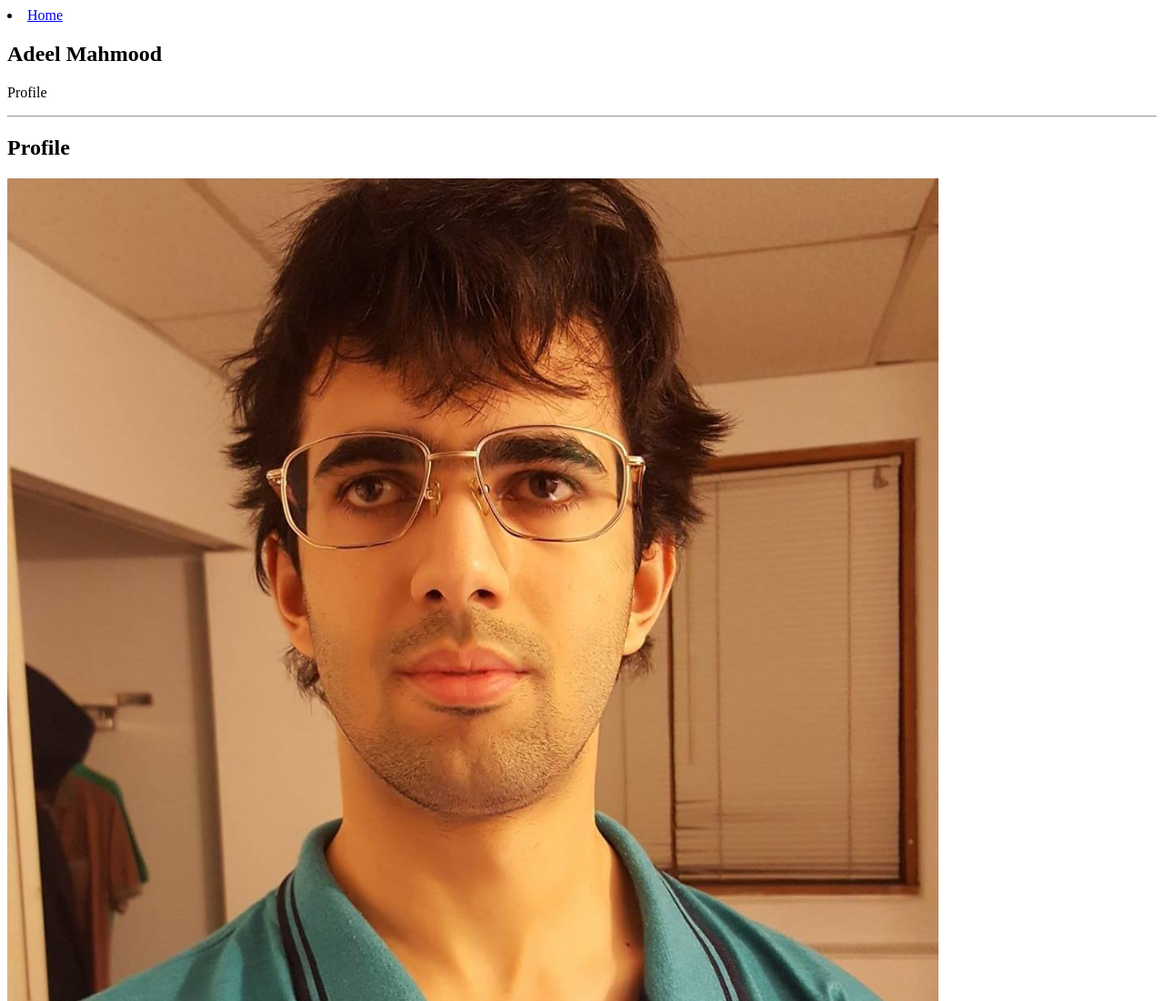
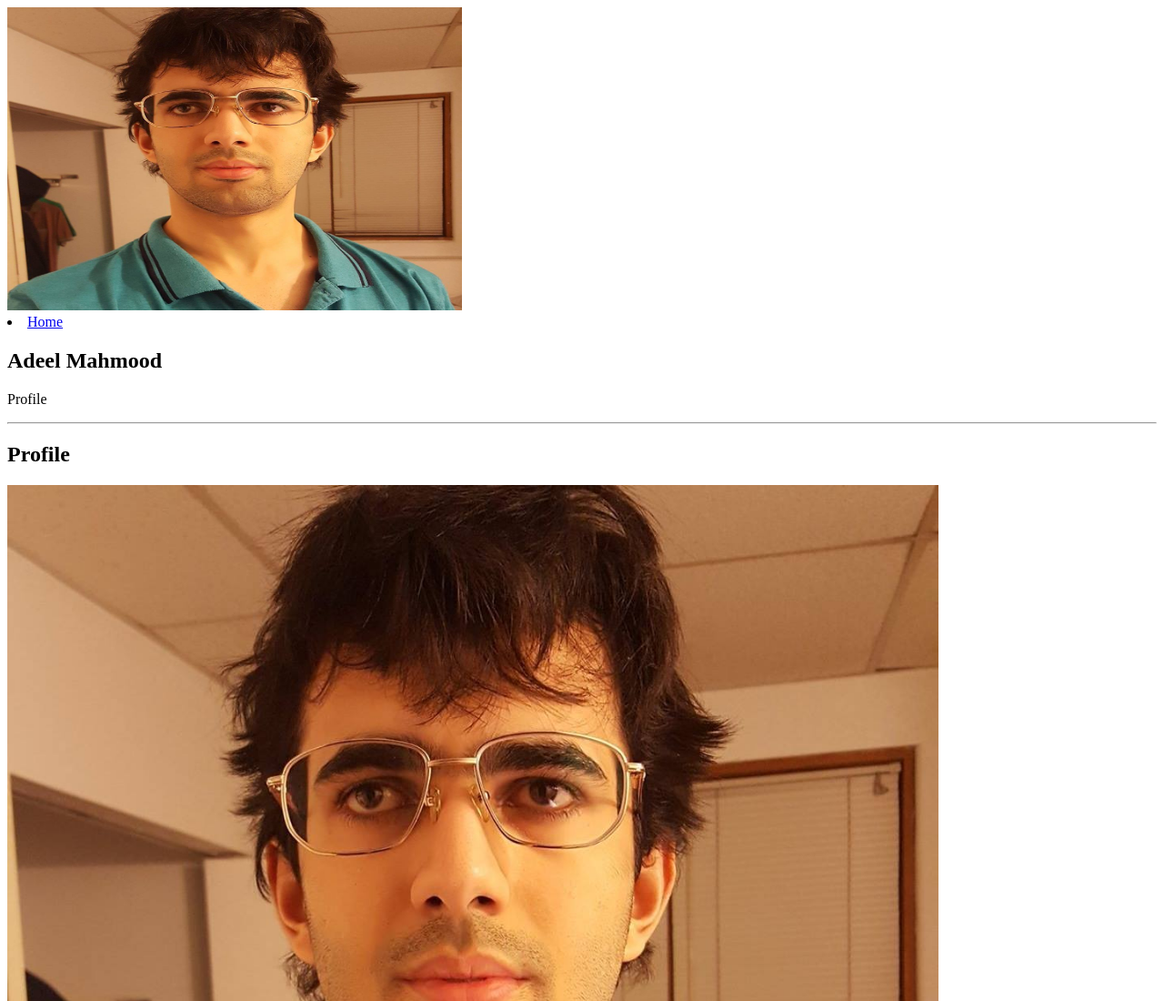
Before and after one commit to am2384/personal, a website with bundled scripts: page index.html in a window 1280 px wide. Shown: the top 1100 px of the page at 91% size. Built offline with nearby package versions, Linux system fonts and the light colour scheme; files whose address does not match are found by name.

Commit message:
Update index.html

```diff
--- a/index.html
+++ b/index.html
@@ -6,7 +6,7 @@
 
 
 <title>Adeel Mahmood</title>
-
+<img src="img/profile.jpg" alt="Trulli" width="500" height="333">
  <meta name="generator" content="Jekyll v3.7.4" />
 <meta property="og:title" content="ECE 3400 Team 14: Elevation" />
 <meta property="og:locale" content="en_US" />
```
